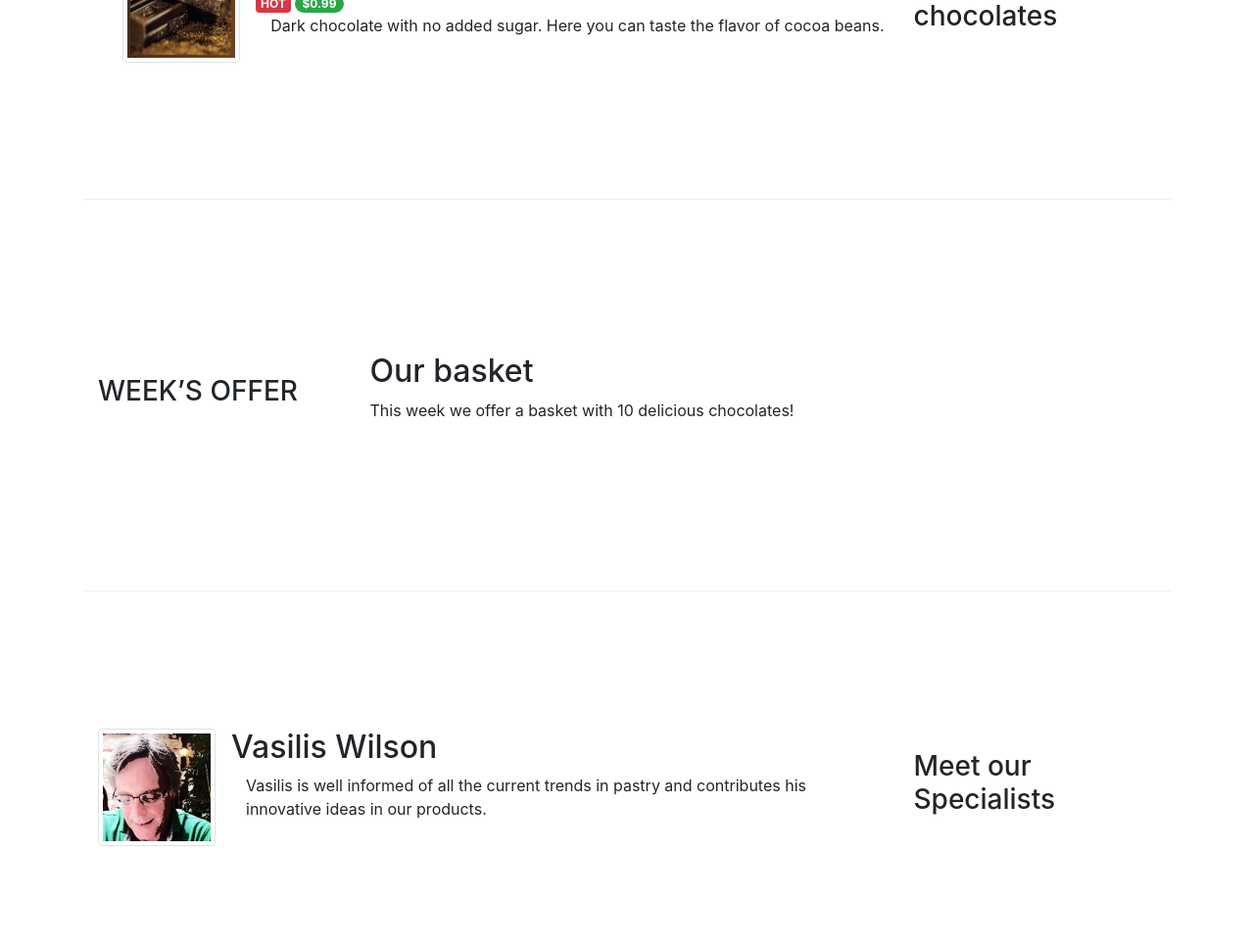
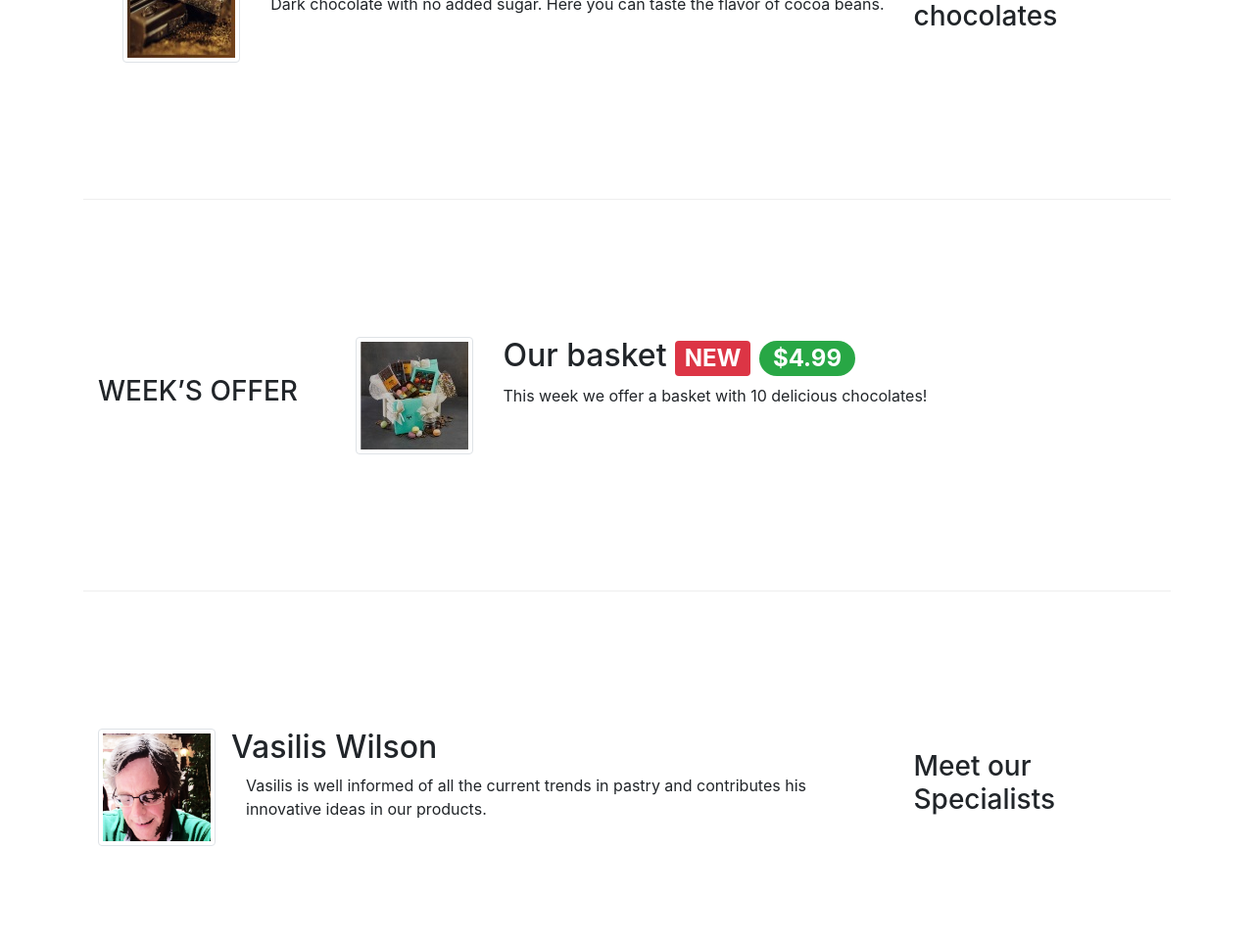
Before and after one commit to sena-tan/leChocolat, a website: page index.html in a window 1280 px wide. Shown: the part 509-1474 px from the top of the page at 98% size. Drawn offline with nearby package versions, Linux system fonts and the light colour scheme.

Commit message:
Bootstrap Assignment 4 Task

```diff
--- a/index.html
+++ b/index.html
@@ -3,7 +3,8 @@
 
 <head>
     <meta charset="utf-8">
-    <meta name="viewport" content="width=device-width, initial-scale=1, shrink-to-fit=no">
+    <meta name="viewport" content="width=device-width, initial-scale=1,
+            shrink-to-fit=no">
     <meta http-equiv="x-ua-compatible" content="ie=edge">
     <title>Le Chocolat</title>
     <link rel="stylesheet" href="node_modules/bootstrap/dist/css/bootstrap.min.css">
@@ -22,16 +23,19 @@
             <div id="Navbar" class="collapse navbar-collapse">
                 <ul class="navbar-nav ml-auto">
                     <li class="nav-item active">
-                        <a class="nav-link" href="#"><span class="fa fa-home fa-lg"></span> Home</a>
+                        <a class="nav-link" href="#"><span class="fa fa-home
+                                    fa-lg"></span> Home</a>
                     </li>
                     <li class="nav-item">
                         <a class="nav-link" href="./aboutus.html"><span class="fa fa-info fa-lg"></span> About</a>
                     </li>
                     <li class="nav-item">
-                        <a class="nav-link" href="#"><span class="fa fa-list fa-lg"></span> Menu</a>
+                        <a class="nav-link" href="#"><span class="fa fa-list
+                                    fa-lg"></span> Menu</a>
                     </li>
                     <li class="nav-item">
-                        <a class="nav-link" href="./contactus.html"><span class="fa fa-address-card fa-lg"></span> Contact</a>
+                        <a class="nav-link" href="./contactus.html"><span class="fa fa-address-card fa-lg"></span>
+                            Contact</a>
                     </li>
                 </ul>
             </div>
@@ -43,8 +47,10 @@
             <div class="row row-header">
                 <div class="col-12 col-sm-8">
                     <h1>Le Chocolat</h1>
-                    <p>We combine experience with creativity to create innovative tastes based on classic chocolate
-                        recipes. Our creations will travel you in the chocolate world!</p>
+                    <p>We combine experience with creativity to create
+                        innovative tastes based on classic chocolate
+                        recipes. Our creations will travel you in the
+                        chocolate world!</p>
                 </div>
                 <div class="col col-sm">
                     <img src="images/logo.png" class="img-fluid">
@@ -59,13 +65,15 @@
                 <h3>Our famous chocolates</h3>
             </div>
             <div class="media">
-                <img class="d-flex mr-3 img-thumbnail align-self-center"
-                    src="images/dark85.jpg" alt="85% DARK CHOCOLATE">
+                <img class="d-flex mr-3 img-thumbnail align-self-center" src="images/dark85.jpg"
+                    alt="85% DARK CHOCOLATE">
                 <div class="media-body">
-                    <h2 class="mt-0">85% DARK CHOCOLATE</h2>
-                    <span class="badge badge-danger">HOT</span>
-                    <span class="badge badge-pill badge-success">$0.99</span>
-                    <p class="col d-none d-md-block">Dark chocolate with no added sugar. Here you can taste the flavor of cocoa beans.</p>
+                    <h2 class="mt-0">85% DARK CHOCOLATE
+                        <span class="badge badge-danger">HOT</span>
+                        <span class="badge badge-pill badge-success">$0.99</span></h2>
+                    <p class="col d-none d-md-block">Dark chocolate with no
+                        added sugar. Here you can taste the flavor
+                        of cocoa beans.</p>
                 </div>
             </div>
         </div>
@@ -74,9 +82,16 @@
             <div class="col-sm-4 col-md-3">
                 <h3>WEEK’S OFFER</h3>
             </div>
-            <div class="col-sm col-md">
-                <h2>Our basket</h2>
-                <p class="d-none d-sm-block">This week we offer a basket with 10 delicious chocolates! </p>
+            <div class="media">
+                <img class="d-flex mr-3 img-thumbnail align-self-center" src="images/promotion.jpg" alt="Basket">
+                <div class="media-body col-sm col-md">
+                    <h2>Our basket
+                        <span class="badge badge-danger">NEW</span>
+                        <span class="badge badge-pill badge-success">$4.99</span>
+                    </h2>
+                    <p class="d-none d-sm-block">This week we offer a basket
+                        with 10 delicious chocolates! </p>
+                </div>
             </div>
         </div>
 
@@ -86,12 +101,14 @@
             </div>
             <div class="col-sm col-md">
                 <div class="media">
-                    <img class="d-flex mr-3 img-thumbnail align-self-center"
-                        src="images/cartoonVasilis.png" alt="Vasilis Wilson">
+                    <img class="d-flex mr-3 img-thumbnail align-self-center" src="images/cartoonVasilis.png"
+                        alt="Vasilis Wilson">
                     <div class="media-body">
                         <h2 class="mt-0">Vasilis Wilson</h2>
-                        <p class="col d-none d-md-block">Vasilis is well informed of all the current
-                            trends in pastry and contributes his innovative ideas in our products.</p>
+                        <p class="col d-none d-md-block">Vasilis is well
+                            informed of all the current
+                            trends in pastry and contributes his innovative
+                            ideas in our products.</p>
                     </div>
                 </div>
             </div>
@@ -116,19 +133,24 @@
                         121, Clear Wave Road<br>
                         Clear Wave Road, Aloha<br>
                         HAWAII<br>
-                        <span class="fa fa-phone fa-lg"></span>: +987 6543 2100 <br>
-                        <span class="fa fa-fax fa-lg"></span>: +987 6543 2101 <br>
-                        <span class="fa fa-envelope fa-lg"></span>: <a href="mailto: chocolat@nomail.net"> chocolat@nomail.net </a>
+                        <span class="fa fa-phone fa-lg"></span>: +987 6543
+                        2100 <br>
+                        <span class="fa fa-fax fa-lg"></span>: +987 6543
+                        2101 <br>
+                        <span class="fa fa-envelope fa-lg"></span>: <a href="mailto: chocolat@nomail.net">
+                            chocolat@nomail.net </a>
                     </address>
                 </div>
                 <div class="col col-sm-4 align-self-center" style="text-align:center">
                     <div>
                         <a class="btn" href="http://google.com/+"><span class="fa fa-google-plus"></span></a>
-                        <a class="btn" href="http://www.facebook.com/profile.php?id="><span class="fa fa-facebook"></span></a>
+                        <a class="btn" href="http://www.facebook.com/profile.php?id="><span
+                                class="fa fa-facebook"></span></a>
                         <a class="btn" href="http://www.linkedin.com/in/"><span class="fa fa-linkedin"></span></a>
                         <a class="btn" href="http://twitter.com/"><span class="fa fa-twitter"></span></a>
                         <a class="btn" href="http://youtube.com/"><span class="fa fa-youtube"></span></a>
-                        <a class="btn" href="mailto:"><span class="fa fa-envelope"></span></a>
+                        <a class="btn" href="mailto:"><span class="fa
+                                    fa-envelope"></span></a>
                     </div>
                 </div>
             </div>
```
Also changed, not shown: 1 other file.
